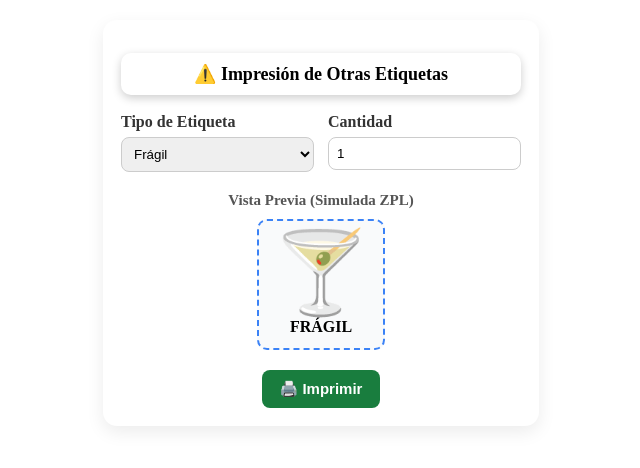
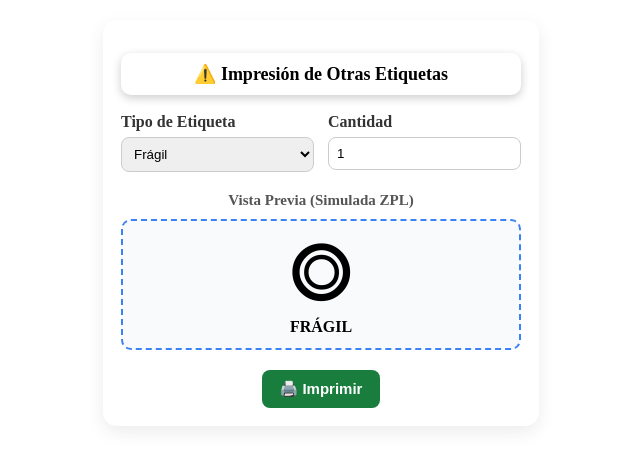
Before and after one commit to BrunoLemus/Frontend-upper, a Vue app: page /otrasetiquetas in a window 1280 px wide. Shown: the top 468 px of the page, without its empty margins (319-959 px from the left). Built offline with nearby package versions, Linux system fonts and the light colour scheme; sample sign-in values are in the browser's storage.

Commit message:
Update comp_otras_etiquetas.vue

```diff
--- a/src/components/comp_otras_etiquetas.vue
+++ b/src/components/comp_otras_etiquetas.vue
@@ -20,11 +20,12 @@
     <div class="preview-container">
       <h3 class="preview-title">Vista Previa (Simulada ZPL)</h3>
       <div v-if="tipoEtiqueta === 'fragil'" class="preview-box">
-        <span class="symbol">🍸</span>
+        <span class="symbol">⭗</span>
         <p>FRÁGIL</p>
       </div>
       <div v-else-if="tipoEtiqueta === 'hacia_arriba'" class="preview-box">
-        <span class="symbol">⬆️⬆️</span>
+        <span class="symbol">⬆</span>
+        <span class="symbol">⬆</span>
         <p>ESTE LADO ARRIBA</p>
       </div>
     </div>
@@ -39,9 +40,9 @@
 </template>
 
 <script>
-// URL de la API Central (donde generas el ZPL)
-const CENTRAL_API_BASE_URL = "https://backend-upper.onrender.com"; // Ajusta esto si usas localhost
-// URL del Micro-servicio Local (donde envías el ZPL a la impresora)
+// El código de <script> y las funciones no se modifican para mantener la funcionalidad.
+// ... (mantenemos el código de script original)
+const CENTRAL_API_BASE_URL = "https://backend-upper.onrender.com";
 const LOCAL_PRINT_API_URL = "http://127.0.0.1:8001/print";
 
 export default {
@@ -123,7 +124,7 @@ export default {
             const printData = await printResponse.json();
 
             if (!printResponse.ok || printData.error) {
-                 throw new Error(`El servicio local reportó un error: ${printData.error || printResponse.statusText}`);
+                    throw new Error(`El servicio local reportó un error: ${printData.error || printResponse.statusText}`);
             }
 
             console.log("✅ Impresión USB exitosa:", printData);
@@ -157,11 +158,25 @@ export default {
 .crud-input:focus { outline: none; border-color: #3b82f6; box-shadow: 0px 0px 6px rgba(59, 130, 246, 0.4); }
 .preview-container { margin: 20px 0; text-align: center; }
 .preview-title { font-size: 15px; margin-bottom: 10px; color: #555; font-weight: 600; }
-.preview-box { display: inline-block; padding: 12px; border: 2px dashed #3b82f6; border-radius: 10px; background: #f9fafb; }
+.preview-box {
+    display: inline-block;
+    padding: 12px;
+    border: 2px dashed #3b82f6;
+    border-radius: 10px;
+    background: #f9fafb;
+    /* Ajuste para que las flechas queden centradas verticalmente */
+    display: flex;
+    flex-direction: column;
+    align-items: center;
+    justify-content: center;
+}
 
 /* ESTILOS DE SIMULACIÓN */
 .preview-box .symbol {
     font-size: 80px; /* Tamaño grande para simular el símbolo en la etiqueta */
+    /* AJUSTE: Aseguramos que se vea como un dibujo, no un emoji de color */
+    color: black;
+    font-family: Arial, sans-serif;
     display: block;
     line-height: 1;
     margin-bottom: 5px;
```
